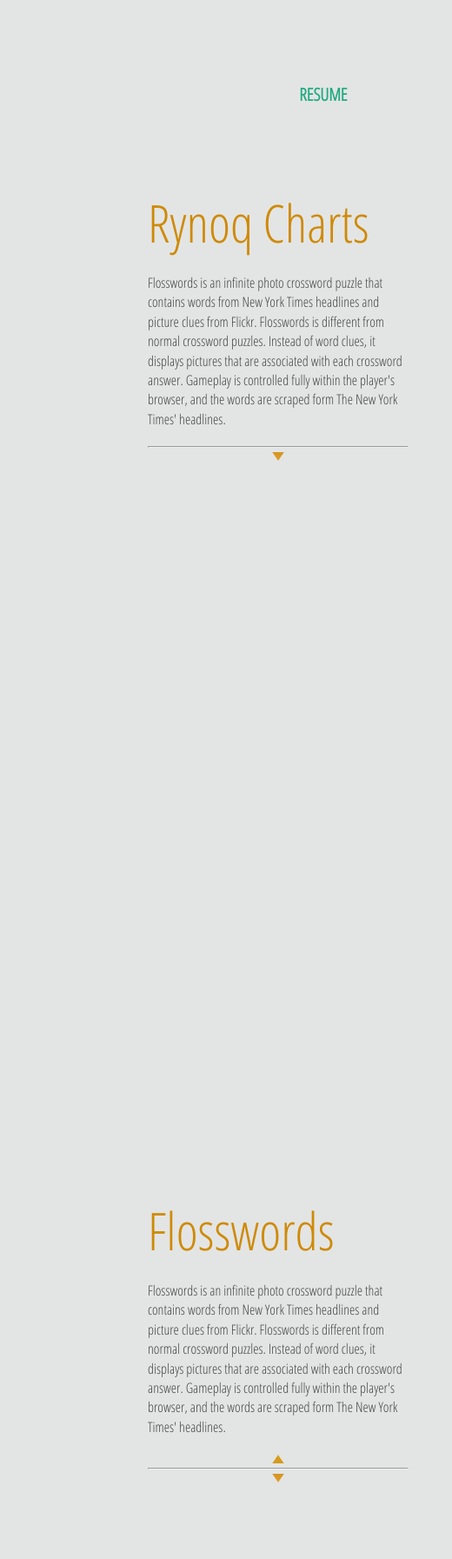
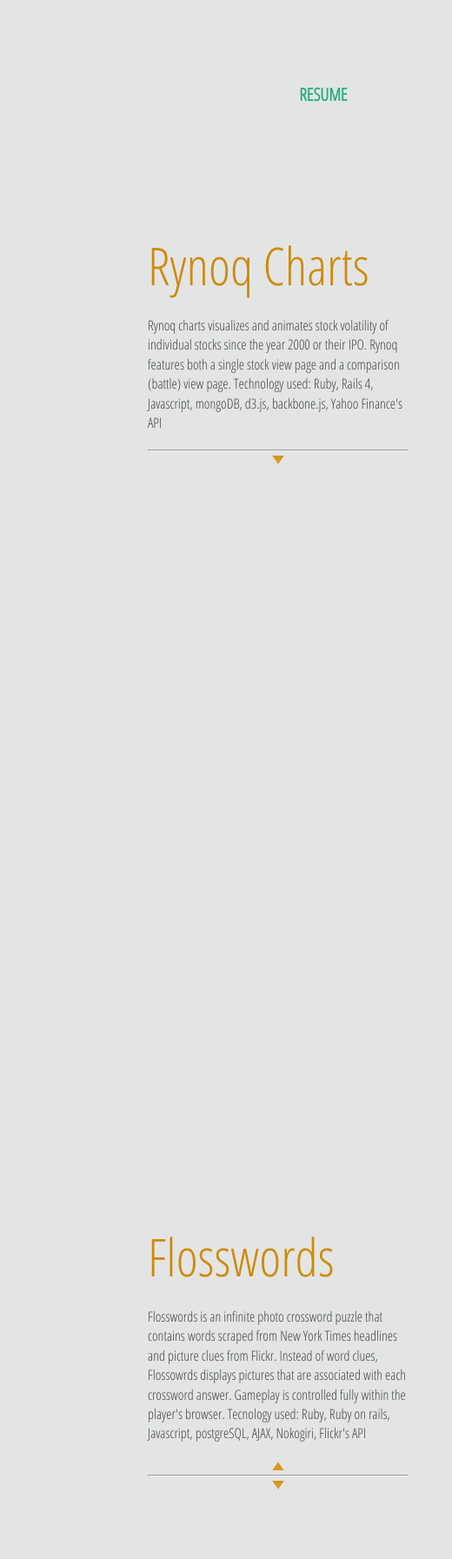
Before and after one commit to adammcc/adammcc.github.io, a plain HTML site: page portfolio.html in a window 1280 px wide. Shown: the part 27-1820 px from the top of the page at 87% size, 0-520 px from the left. Drawn offline with nearby package versions, Linux system fonts and the light colour scheme; grey boxes are pictures that could not be loaded.

Commit message:
add real text to portfolio page

```diff
--- a/portfolio.html
+++ b/portfolio.html
@@ -61,7 +61,7 @@
 					<header>
 						<h1>Rynoq Charts</h1>
 					</header>
-					<p>Flosswords is an infinite photo crossword puzzle that contains words from New York Times headlines and picture clues from Flickr. Flosswords is different from normal crossword puzzles. Instead of word clues, it displays pictures that are associated with each crossword answer. Gameplay is controlled fully within the player's browser, and the words are scraped form The New York Times' headlines.</p>
+					<p>Rynoq charts visualizes and animates stock volatility of individual stocks since the year 2000 or their IPO. Rynoq features both a single stock view page and a comparison (battle) view page. Technology used: Ruby, Rails 4, Javascript, mongoDB, d3.js, backbone.js, Yahoo Finance's API</p>
 					<nav class="next-prev">
 						<hr />
 						<a class="next flosswords" href="#flosswords">Next</a>
@@ -72,7 +72,7 @@
 					<header>
 						<h1>Flosswords</h1>
 					</header>
-					<p>Flosswords is an infinite photo crossword puzzle that contains words from New York Times headlines and picture clues from Flickr. Flosswords is different from normal crossword puzzles. Instead of word clues, it displays pictures that are associated with each crossword answer. Gameplay is controlled fully within the player's browser, and the words are scraped form The New York Times' headlines.</p>
+					<p>Flosswords is an infinite photo crossword puzzle that contains words scraped from New York Times headlines and picture clues from Flickr. Instead of word clues, Flossowrds displays pictures that are associated with each crossword answer. Gameplay is controlled fully within the player's browser. Tecnology used: Ruby, Ruby on rails, Javascript, postgreSQL, AJAX, Nokogiri, Flickr's API</p>
 					<nav class="next-prev">
 						<a class="prev rynoq-chart" href="#rynoq-chart">Prev</a>
 						<hr />
@@ -84,7 +84,7 @@
 					<header>
 						<h1>Crowded Lands</h1>
 					</header>
-					<p>Flosswords is an infinite photo crossword puzzle that contains words from New York Times headlines and picture clues from Flickr. Flosswords is different from normal crossword puzzles. Instead of word clues, it displays pictures that are associated with each crossword answer. Gameplay is controlled fully within the player's browser, and the words are scraped form The New York Times' headlines.</p>
+					<p>Crowded Lands visualizes the population density of every country in the world. Simply enter a country for a visual representation of the population density of one square mile. Technology used: Ruby, Rails 4, Javascript, mongoDB, d3.js, and Nokogiri</p>
 					<nav class="next-prev">
 						<a class="prev flosswords" href="#flosswords">Prev</a>
 						<hr />
@@ -96,7 +96,7 @@
 					<header>
 						<h1>edPeople</h1>
 					</header>
-					<p>Flosswords is an infinite photo crossword puzzle that contains words from New York Times headlines and picture clues from Flickr. Flosswords is different from normal crossword puzzles. Instead of word clues, it displays pictures that are associated with each crossword answer. Gameplay is controlled fully within the player's browser, and the words are scraped form The New York Times' headlines.</p>
+					<p>edPeople 1.0 is a locally-focused professional networking platform for K-12 educators with a vision of retaining good teachers in NYC's schools. This app will allow educators to connect with colleagues, discover job opportunities and actively manage their careers. This site is still under construction. Visit the beta site at edpeople.com. Technology used: Ruby, Ruby on Rails, Linkedin's API and Geocoder.</p>
 					<nav class="next-prev">
 						<a class="prev crowded-lands" href="#crowded-lands">Prev</a>
 						<hr />
--- a/stylesheets/portfolio.css
+++ b/stylesheets/portfolio.css
@@ -203,15 +203,15 @@ nav.next-prev {
 			}
 		#rynoq-chart {
 			position: absolute;
-			top: -59px;
+			top: -10px;
 			}
 		#flosswords {
 			position: absolute;
-			top: 1100px;
+			top: 1130px;
 			}
 		#crowded-lands {
 			position: absolute;
-			top: 2151px;
+			top: 2217px;
 			}
 			#content h1 {
 				margin: 0 0 25px 0;
@@ -222,7 +222,7 @@ nav.next-prev {
 				}
 		#edpeople {
 			position: absolute;
-			top: 3127px;
+			top: 3130px;
 			}
 /* foreground (ballons/landscape) */
 #parallax-bg3 {
```
